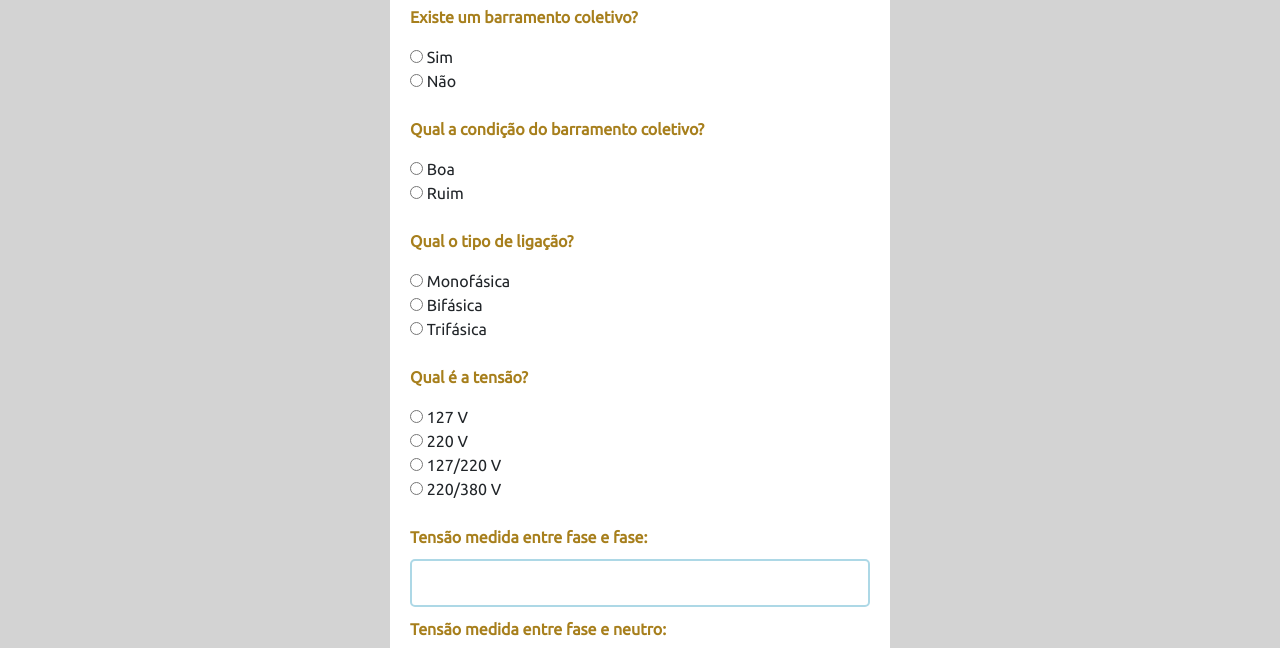
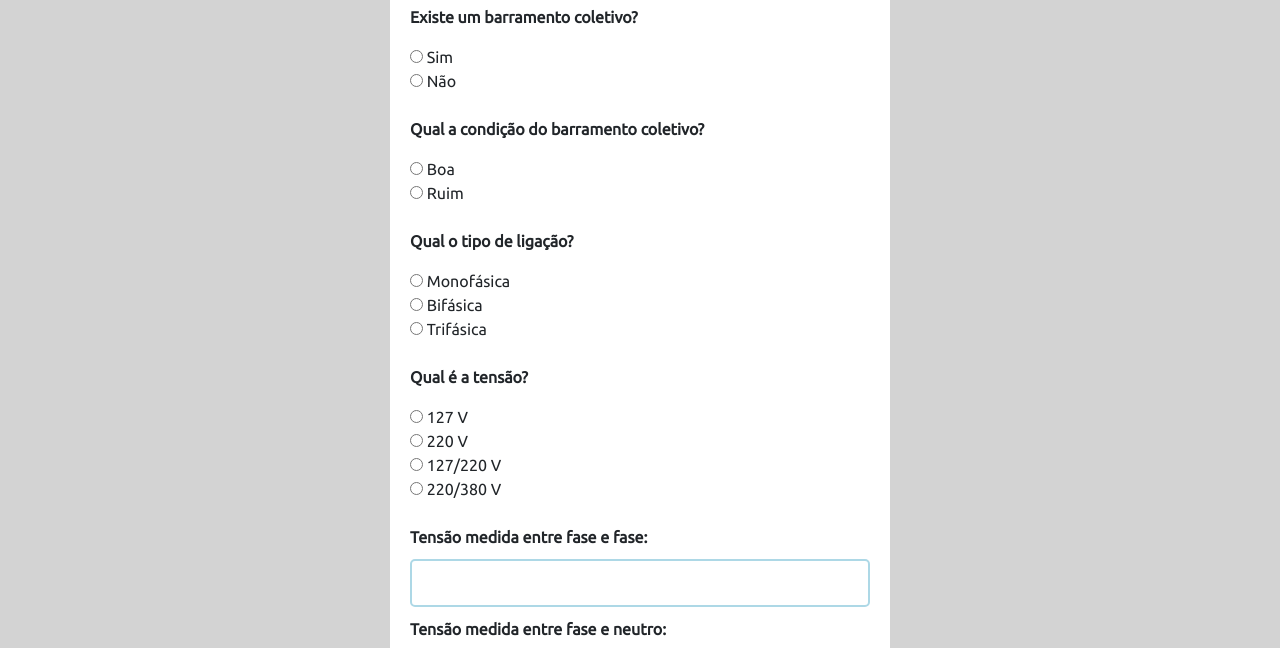
Before and after one commit to leocode94/checksol, a plain HTML site: page index.html in a window 1280 px wide. Shown: the part 297-945 px from the top of the page. Drawn offline with nearby package versions, Linux system fonts and the light colour scheme.

Commit message:
Update checksol.css

```diff
--- a/checksol.css
+++ b/checksol.css
@@ -29,12 +29,10 @@ body {
 }
 
 .container_central p {
-    color: rgb(167, 127, 28);
     font-weight: bold;
 }
 
 #input_labels {
-    color: rgb(167, 127, 28);
     font-weight: bold;
 }
 
```
